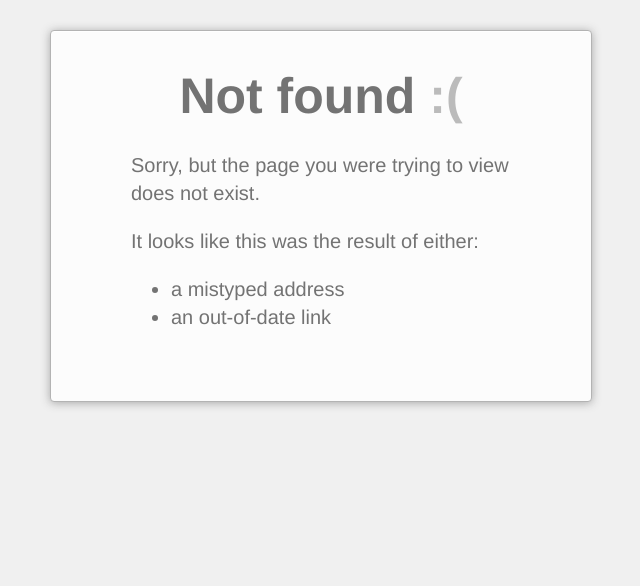
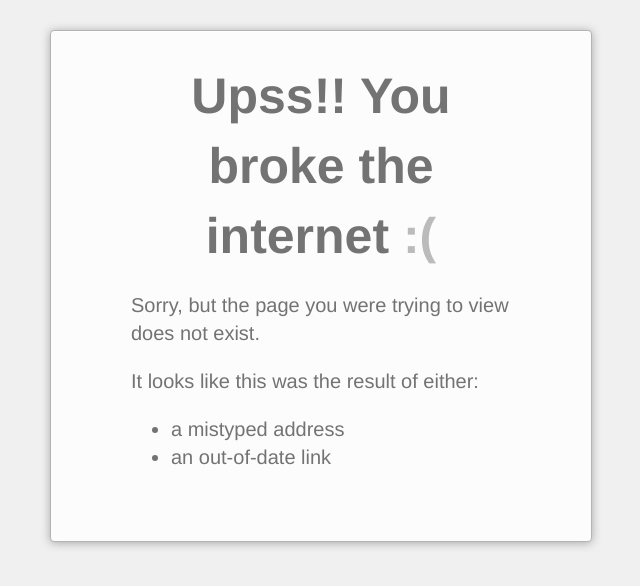
Before and after one commit to broccolinisoup/arminwonderland.net, a Django app: template templates/404.html in a window 1280 px wide. Shown: the top 586 px of the page, without its empty margins (319-959 px from the left). Run offline with Django 3.2, Linux system fonts and the light colour scheme; the template is opened without the code that fills it, so the values that code supplies are empty; some libraries are stand-ins or nearby versions.

```diff
--- a/arminwonderland/home/admin.py
+++ b/arminwonderland/home/admin.py
@@ -2,11 +2,12 @@ from django.contrib import admin
 from arminwonderland.home.models import BlogPost, Contacts
 from django.forms import TextInput, Textarea
 from django.db import models
+from tinymce.widgets import TinyMCE
 
 class BlogPostAdmin(admin.ModelAdmin):
     formfield_overrides = {
         #models.CharField: {'widget': TextInput(attrs={'size':'20'})},
-        models.TextField: {'widget': Textarea(attrs={'rows':4, 'cols':40})},
+        models.TextField: {'widget': TinyMCE(attrs={'rows':20, 'cols':150})},
     }
 
 class ContactsAdmin(admin.ModelAdmin):
--- a/arminwonderland/home/views.py
+++ b/arminwonderland/home/views.py
@@ -12,13 +12,13 @@ class HomeView(TemplateView):
 
 	def get(self, request, *args, **kwargs):
 		form = ContactForm()
-		blog_posts = BlogPost.objects.order_by('date')
+		blog_posts = BlogPost.objects.order_by('-date')
 		context = {'form':form,'blog_posts': blog_posts}
 		return self.render_to_response(context,)
 	def post(self, request, *args, **kwargs):
 		form = ContactForm(request.POST)
 		success=False
-		blog_posts = BlogPost.objects.order_by('date')
+		blog_posts = BlogPost.objects.order_by('-date')
 
 
 		if form.is_valid():
--- a/templates/404.html
+++ b/templates/404.html
@@ -141,7 +141,7 @@
     </head>
     <body>
         <div class="container">
-            <h1>Not found <span>:(</span></h1>
+            <h1>Upss!! You broke the internet <span>:(</span></h1>
             <p>Sorry, but the page you were trying to view does not exist.</p>
             <p>It looks like this was the result of either:</p>
             <ul>
@@ -151,7 +151,7 @@
             <script>
                 var GOOG_FIXURL_LANG = (navigator.language || '').slice(0,2),GOOG_FIXURL_SITE = location.host;
             </script>
-            <script src="http://linkhelp.clients.google.com/tbproxy/lh/wm/fixurl.js"></script>
+            <script src="//linkhelp.clients.google.com/tbproxy/lh/wm/fixurl.js"></script>
         </div>
     </body>
 </html>
```
Also changed, not shown: 1 other file.
